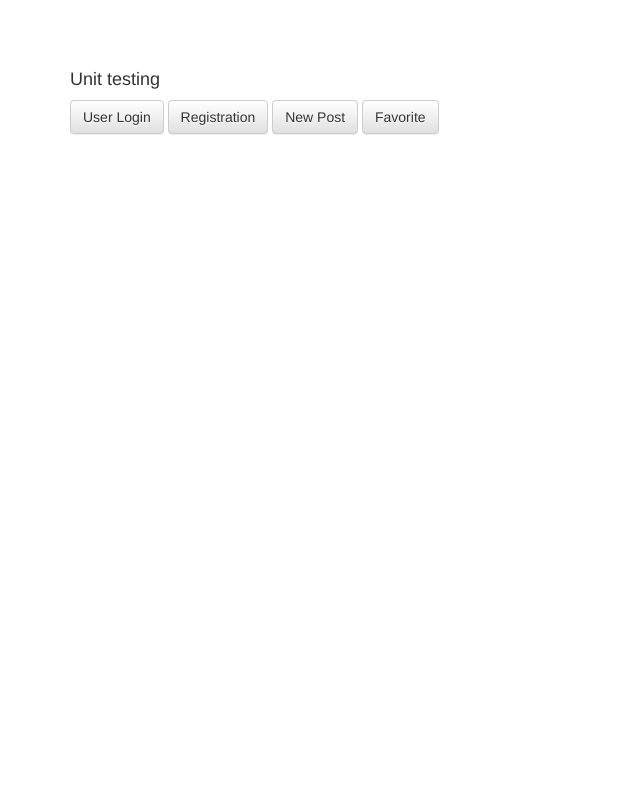
After one commit to amigobv/chat, a PHP site: page /UserLoginTest.php in a window 1280 px wide. The commit adds this page. Shown: the whole page, without its empty margins (0-640 px from the left). Run offline with PHP 8.4, Linux system fonts and the light colour scheme.

Commit message:
unit testing

```diff
--- /dev/null
+++ b/UserLoginTest.php
@@ -0,0 +1,37 @@
+<?php
+/**
+ * Created by PhpStorm.
+ * User: Blade
+ * Date: 27.08.2015
+ * Time: 17:52
+ */
+
+?>
+
+<html>
+    <head>
+        <meta http-equiv="Content-Type" content="test/html">
+        <meta charset="UTF-8">
+
+        <title>Slack light</title>
+        <meta name="viewport" content="width=device-width, initial-scale=1.0">
+
+        <link href="assets/bootstrap/css/bootstrap.min.css" rel="stylesheet">
+        <link href="assets/bootstrap/css/bootstrap-theme.min.css" rel="stylesheet">
+        <link href="assets/main.css" rel="stylesheet">
+        <link href="assets/customize.css" rel="stylesheet">
+    </head>
+    <body>
+        <div class = "container">
+            <h4>Unit testing</h4>
+            <button class="btn btn-default" type="button" onclick="UserLoginTest()">User Login</button>
+            <button class="btn btn-default" type="button" onclick="RegistrationTest()">Registration</button>
+            <button class="btn btn-default" type="button" onclick="RegistrationTest()">New Post</button>
+            <button class="btn btn-default" type="button" onclick="RegistrationTest()">Favorite</button>
+        </div>
+
+        <script src="assets/jquery-1.11.3.min.js"></script>
+        <script src="assets/bootstrap/js/bootstrap.min.js"></script>
+        <script src="assets/Tests.js"></script>
+    </body>
+</html>
--- /dev/null
+++ b/assets/Tests.js
@@ -0,0 +1,18 @@
+/**
+ * Created by Blade on 27.08.2015.
+ */
+
+function UserLoginTest() {
+    console.log("Testing user login ... ");
+
+    console.log("Call login page");
+    $.ajax({
+        url: "index.php",
+        type: "POST",
+        data: {page:"index.php", action: "login", username: "scm4", password: "scm4", channel: "General"},
+        dataType: "html",
+        success: function (data) { console.log("success"); $("html").html(data)},
+        error: function (data) {console.log("Error " + data)}
+
+    });
+}
--- a/lib/Controller.php
+++ b/lib/Controller.php
@@ -58,6 +58,7 @@ class Controller extends BaseObject {
 
         switch($action) {
             case self::ACTION_LOGIN:
+                echo "Action Login";
                 if (!AuthenticationManager::authenticate($_REQUEST[self::USR_NAME], $_REQUEST[self::USR_PASSWORD], $_REQUEST[self::USR_CHANNEL])) {
                     $this->forwardRequest(['Invalid user information provided']);
                 }
--- a/lib/Util.php
+++ b/lib/Util.php
@@ -26,8 +26,6 @@ class Util extends BaseObject {
         if ($page == null) {
             $page = $_REQUEST['page'];
         }
-
-        print_r($page);
 
         Header('Location: ' . $page);
     }
--- a/views/partials/header.php
+++ b/views/partials/header.php
@@ -8,7 +8,7 @@ if(isset($_GET['errors']))
 <!DOCTYPE html>
 <html>
 	<head>
-		<meta http-equiv="Content-Type" content="test/html">
+		<meta http-equiv="Content-Type" content="text/html">
 		<meta charset="UTF-8">
 
 		<title>Slack light</title>
```
